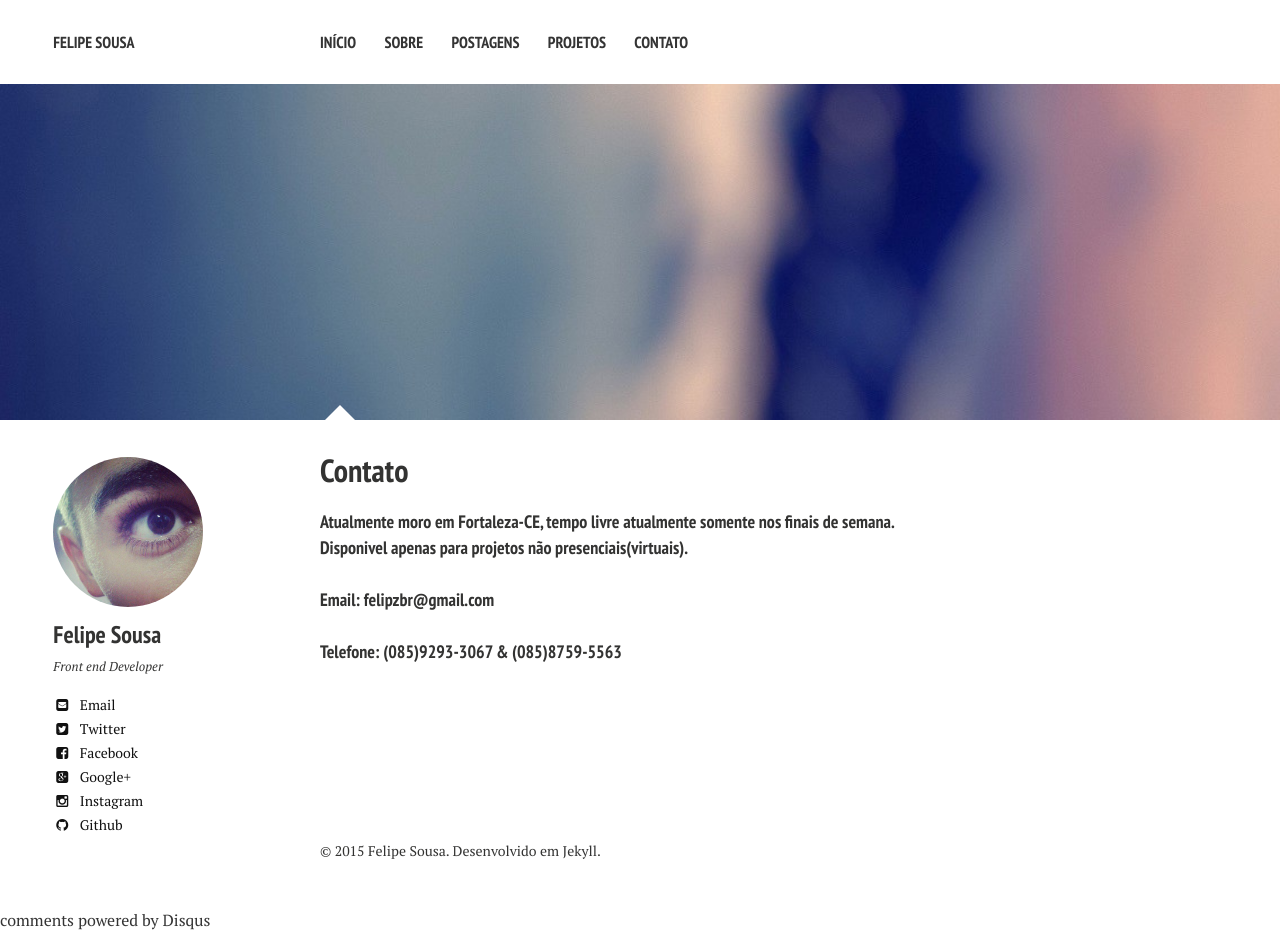
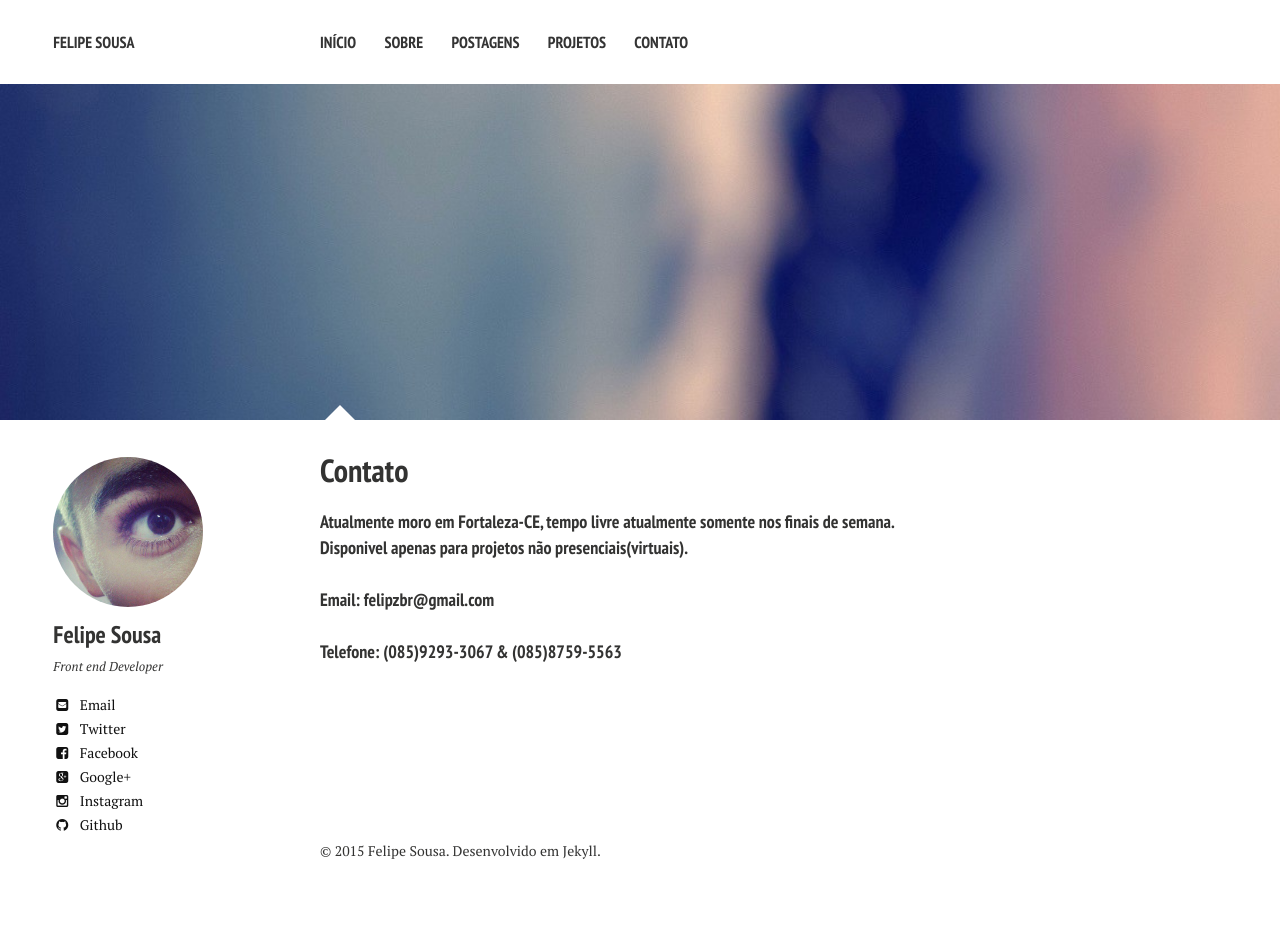
Before and after one commit to felipesousa/universal, a Jekyll site: the page built from contato/index.md, in a window 1280 px wide. Built offline with Jekyll 4.4.1, drawn with Linux system fonts in a browser that asks for light colours; nearby versions of some CDN libraries; comment, search, counter and statistics services are not loaded; after the commit the page ends 909 px from its top, so only the background shows below that; some of the changed lines change nothing that is shown.

Commit message:
Update _disqus_comments.html

```diff
--- a/_includes/_disqus_comments.html
+++ b/_includes/_disqus_comments.html
@@ -1,4 +1,4 @@
-<div id="disqus_thread"></div>
+{% if site.owner.disqus-shortname %}
 <script type="text/javascript">
     /* * * CONFIGURATION VARIABLES: EDIT BEFORE PASTING INTO YOUR WEBPAGE * * */
     var disqus_shortname = 'felipesousa'; // required: replace example with your forum shortname
@@ -8,6 +8,14 @@
         dsq.src = '//' + disqus_shortname + '.disqus.com/embed.js';
         (document.getElementsByTagName('head')[0] || document.getElementsByTagName('body')[0]).appendChild(dsq);
     })();
+    /* * * DON'T EDIT BELOW THIS LINE * * */
+    (function () {
+        var s = document.createElement('script'); s.async = true;
+        s.type = 'text/javascript';
+        s.src = '//' + disqus_shortname + '.disqus.com/count.js';
+        (document.getElementsByTagName('HEAD')[0] || document.getElementsByTagName('BODY')[0]).appendChild(s);
+    }());
 </script>
 <noscript>Please enable JavaScript to view the <a href="http://disqus.com/?ref_noscript">comments powered by Disqus.</a></noscript>
 <a href="http://disqus.com" class="dsq-brlink">comments powered by <span class="logo-disqus">Disqus</span></a>
+{% endif %}
```
Lines whose indentation alone changed are shown as unchanged.
